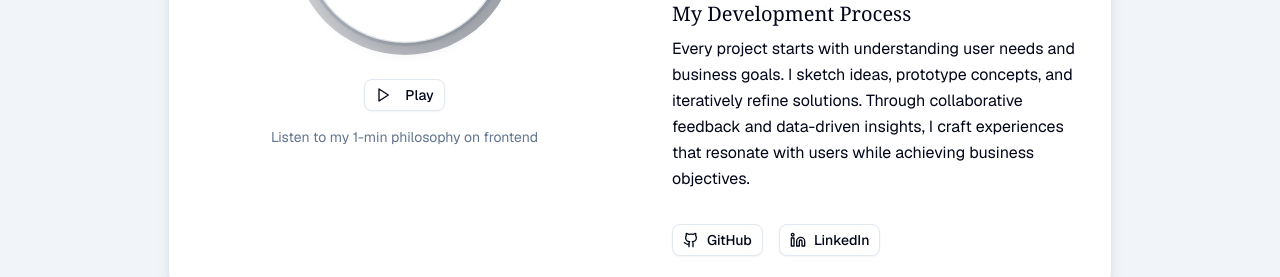
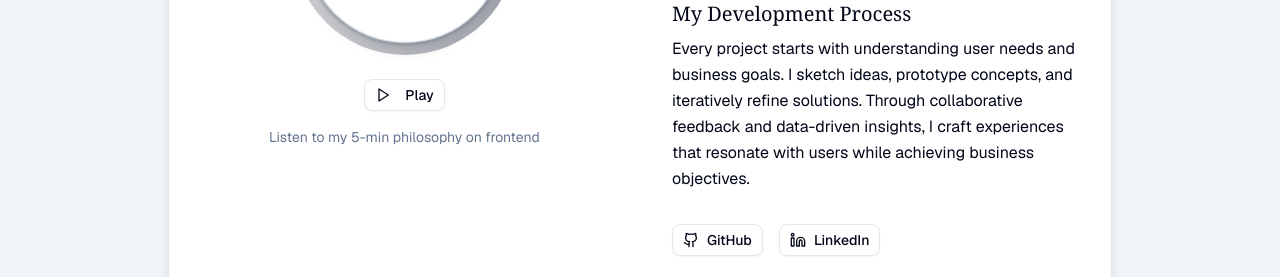
Before and after one commit to JavierGoodall99/javiergoodall-portfolio, a Next.js app: page / in a window 1280 px wide. Shown: the part 1480-1757 px from the top of the page. Built offline with nearby package versions, Linux system fonts and the light colour scheme.

Commit message:
feat: add audio

```diff
--- a/src/components/about-me-section.tsx
+++ b/src/components/about-me-section.tsx
@@ -138,7 +138,7 @@ export function AboutMeSection() {
                   {/* Hidden native audio element */}
                   <audio
                     ref={audioRef}
-                    src="/audio-introduction.mp3"
+                    src="/IntuitiveDesign.wav"
                     className="sr-only"
                     preload="metadata"
                   />
@@ -159,7 +159,7 @@ export function AboutMeSection() {
 
                   {/* Caption */}
                   <p className="text-center text-sm text-muted-foreground">
-                    Listen to my 1-min philosophy on frontend
+                    Listen to my 5-min philosophy on frontend
                   </p>
                 </div>
               </div>
```
Also changed, not shown: 1 other file (tests, documents, lock files or other folders).
